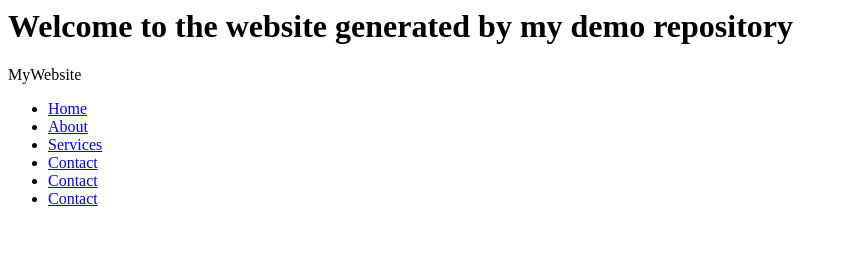
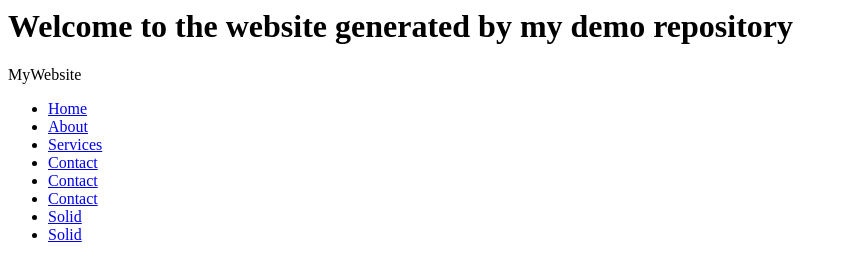
Before and after one commit to Summer-Training-Aden-UNI/demo-repository, a website: page index.html in a window 1280 px wide. Shown: the whole page, without its empty margins (0-847 px from the left). Drawn offline with Linux system fonts and the light colour scheme.

Commit message:
Add Solid

```diff
--- a/index.html
+++ b/index.html
@@ -13,5 +13,8 @@
         <li><a href="#">Contact</a></li>
         <li><a href="#">Contact</a></li>
 
+         <li><a href="#">Solid</a></li>
+        <li><a href="#">Solid</a></li>
+
     </ul>
 </nav>
```
